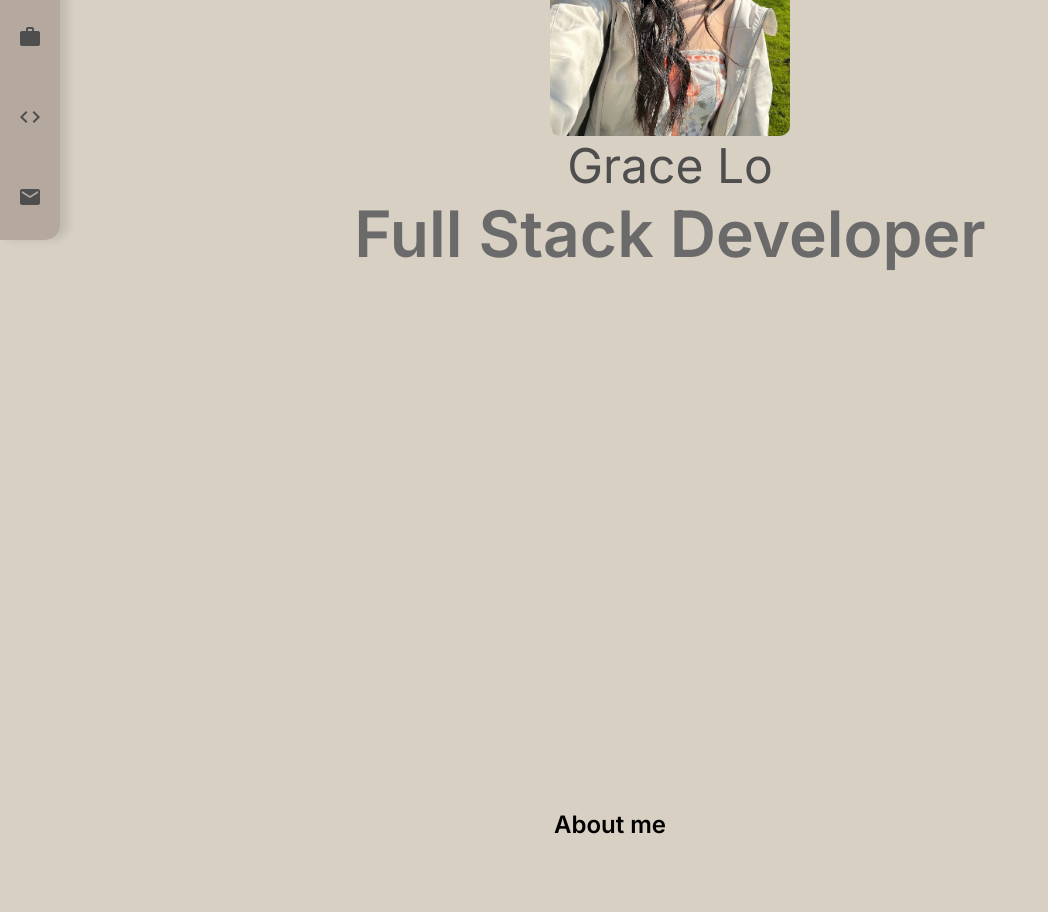
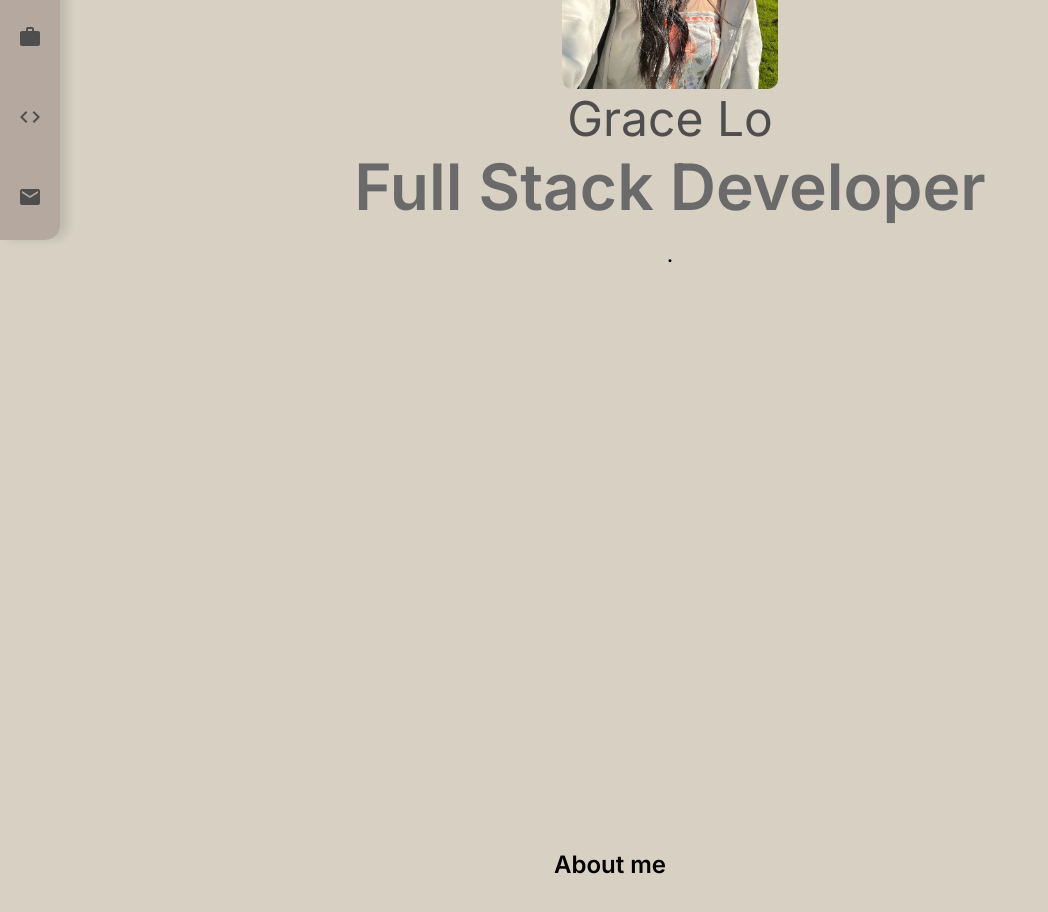
Before and after one commit to gracelo0717/gracelo0717.github.io, a React app: page / in a window 1280 px wide. Shown: the part 360-1272 px from the top of the page, without its empty margins (0-1048 px from the left). Built offline with nearby package versions, Linux system fonts and the light colour scheme.

Commit message:
use react-scroll

```diff
--- a/package.json
+++ b/package.json
@@ -17,6 +17,7 @@
     "@babel/preset-react": "^7.25.9",
     "@types/react": "^19.0.8",
     "@types/react-dom": "^19.0.3",
+    "@types/react-scroll": "^1.8.10",
     "babel-loader": "^9.2.1",
     "css-loader": "^7.1.2",
     "html-webpack-plugin": "^5.6.3",
@@ -38,6 +39,7 @@
     "@mui/system": "^6.4.3",
     "react": "^18.3.1",
     "react-dom": "^18.3.1",
-    "react-router-dom": "^7.1.5"
+    "react-router-dom": "^7.1.5",
+    "react-scroll": "^1.9.3"
   }
 }
--- a/src/components/App.tsx
+++ b/src/components/App.tsx
@@ -1,4 +1,3 @@
-import React, { useEffect } from 'react';
 import ReactDOM from 'react-dom/client';
 import '../styles.css';
 import Navbar from '../components/Navbar';
@@ -8,6 +7,7 @@ import Experience from './Experience';
 import Projects from './Projects';
 import Contact from './Contact';
 const profilePic = require('../assets/profile_pic.jpg');
+import { Element } from 'react-scroll';
 
 const App = () => {
   return (
@@ -18,12 +18,11 @@ const App = () => {
           <Route
             path='/'
             element={
-              <div className='landing-header'>
+              <div className='landing-header section' id='home'>
                 <img src={profilePic} alt='Grace' className='profile-pic' />
-                <div>
                 <h1>Grace Lo</h1>
                 <p>Full Stack Developer</p>
-                </div>
+                <h3>.</h3>
               </div>
             }
           />
@@ -33,11 +32,23 @@ const App = () => {
           <Route path='/contact' element={<Contact />} />
         </Routes>
       </div>
-      <div>
+
+      <div className='full-page'>
+        <Element name='aboutme' className='section'>
           <About />
+        </Element>
+
+        <Element name='experience' className='section'>
           <Experience />
+        </Element>
+
+        <Element name='projects' className='section'>
           <Projects />
+        </Element>
+
+        <Element name='contact' className='section'>
           <Contact />
+        </Element>
       </div>
     </Router>
   );
```
Also changed, not shown: 1 other file (tests, documents, lock files or other folders). Lines whose indentation alone changed are shown as unchanged.
